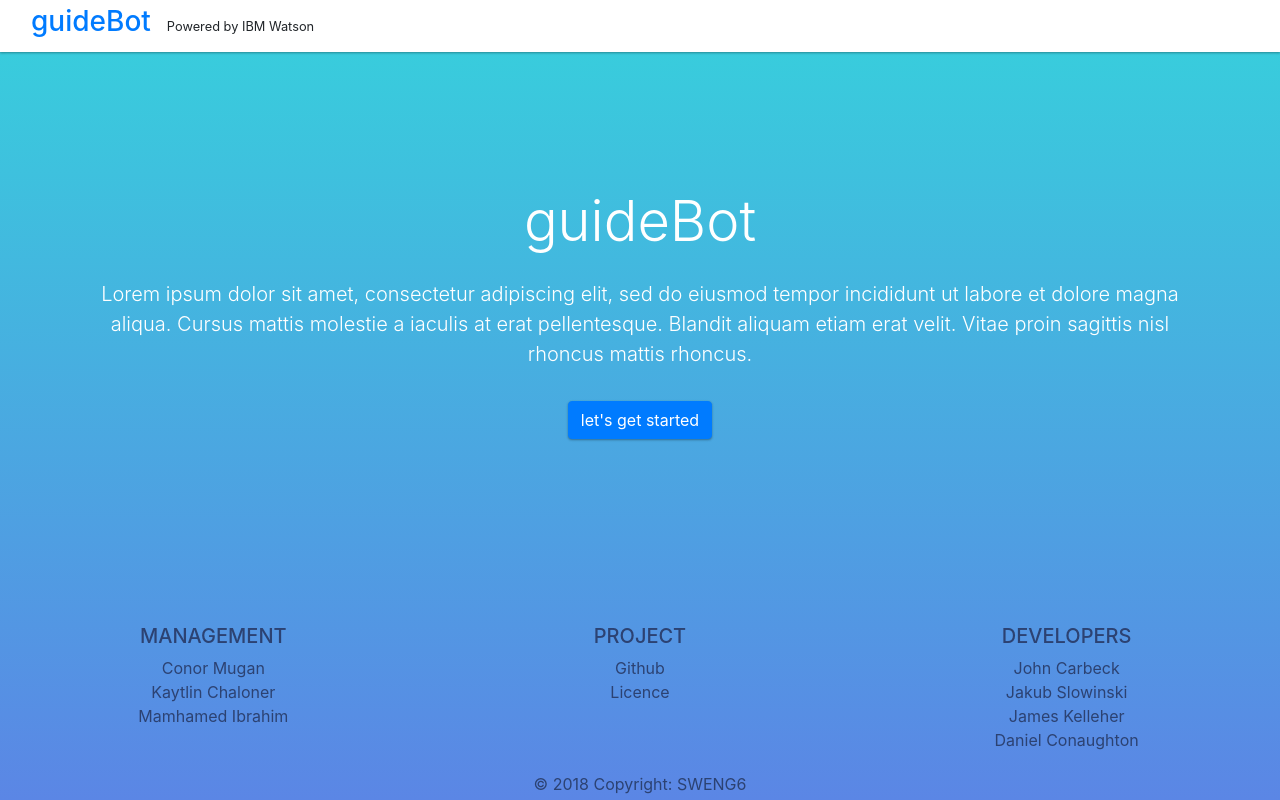
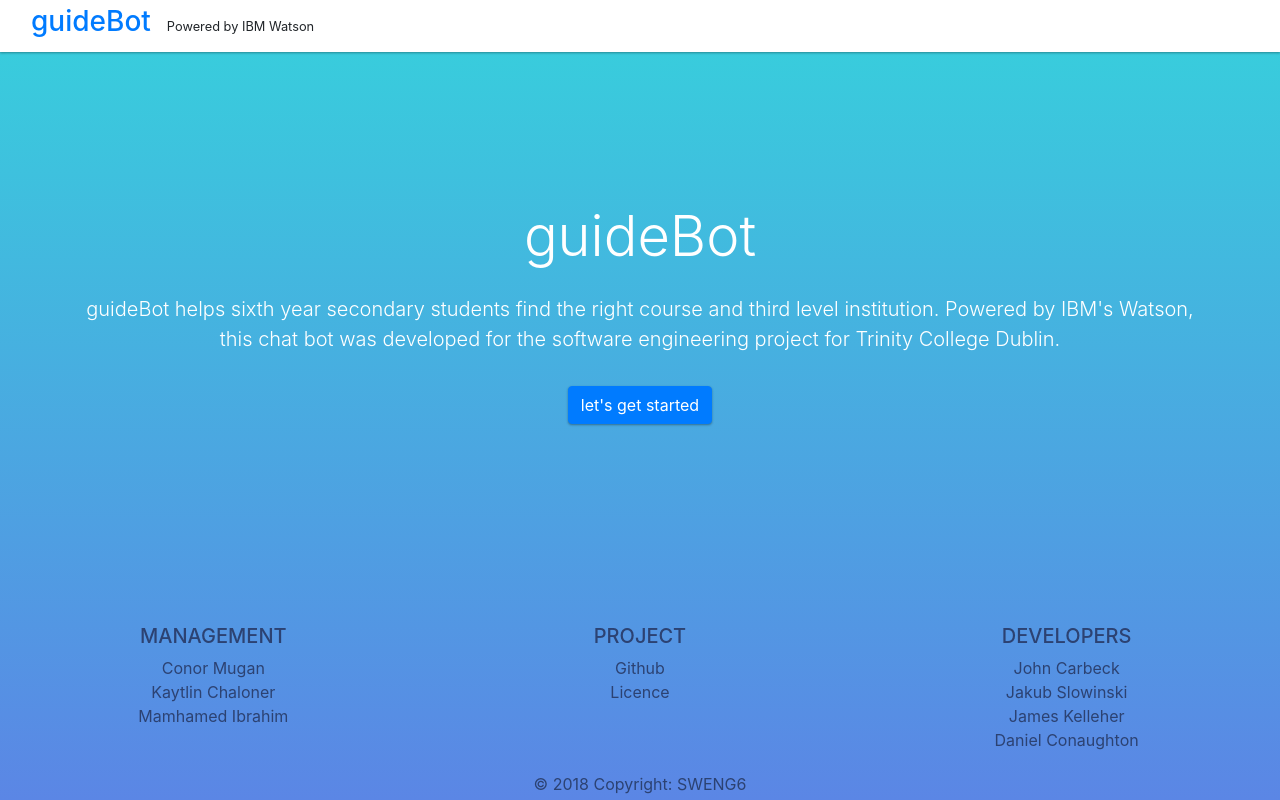
Before and after one commit to jdcarbeck/guideBot, an Angular app in the folder guideBot/: page / in a window 1280 px wide. Built offline with nearby package versions, Linux system fonts and the light colour scheme.

Commit message:
updated homepage message

```diff
--- a/guideBot/src/app/homepage/homepage.component.html
+++ b/guideBot/src/app/homepage/homepage.component.html
@@ -9,7 +9,9 @@
     <div class="row text-center">
       <div class="col p-3">
         <p class="lead" id="tagLine">A Course and University Selection Chat Bot</p>
-        <p class="lead" id="appDescription">Lorem ipsum dolor sit amet, consectetur adipiscing elit, sed do eiusmod tempor incididunt ut labore et dolore magna aliqua. Cursus mattis molestie a iaculis at erat pellentesque. Blandit aliquam etiam erat velit. Vitae proin sagittis nisl rhoncus mattis rhoncus.</p>
+        <p class="lead" id="appDescription">
+guideBot helps sixth year secondary students find the right course and third level institution. Powered by IBM's Watson, this chat bot was developed for the software engineering project for Trinity College Dublin.
+        </p>
       </div>
     </div>
     <div class="row">
```
